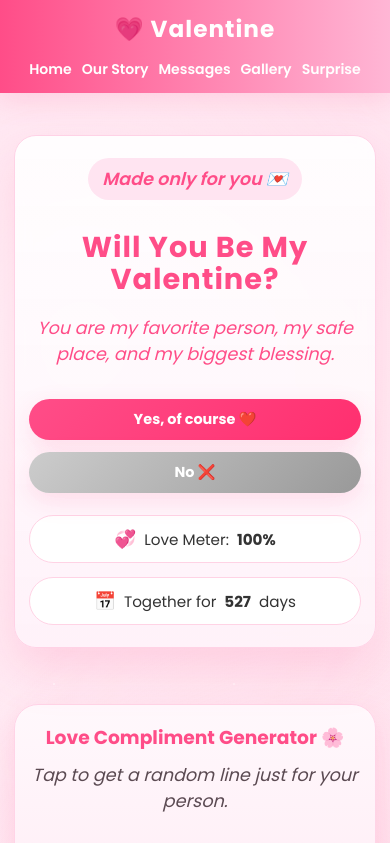
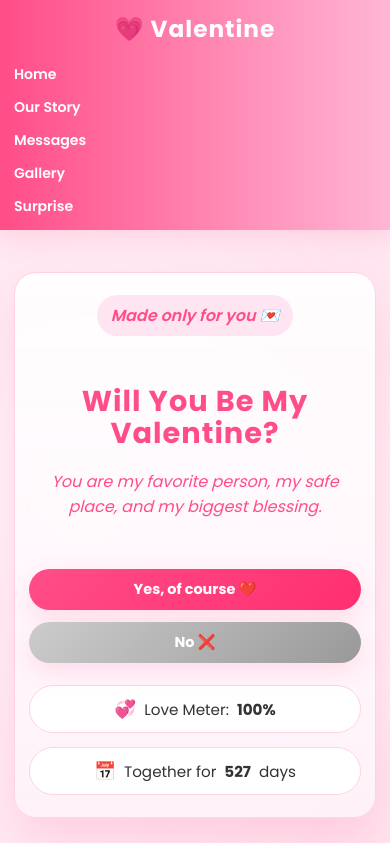
Before and after one commit to RehanAslam2004/Valentine, a plain HTML site: page index.html in a window 390 px wide. Shown: the top 843 px of the page. Drawn offline with Linux system fonts and the light colour scheme.

Commit message:
Resolve CSS responsive conflicts and clean duplicate media rules

```diff
--- a/css/style.css
+++ b/css/style.css
@@ -1286,48 +1286,6 @@
 }
 
 
-@media (max-width: 900px) {
-  .hero h1 {
-    font-size: 2.7rem;
-  }
-
-  .cute-features {
-    grid-template-columns: 1fr;
-  }
-}
-
-@media (max-width: 600px) {
-  nav {
-    padding: 14px 18px;
-    gap: 10px;
-  }
-
-  nav ul {
-    gap: 16px;
-  }
-
-  .hero {
-    padding: 50px 14px;
-  }
-
-  .hero-card {
-    padding: 26px 16px;
-  }
-
-  .hero h1 {
-    font-size: 2.1rem;
-  }
-
-  .hero p {
-    font-size: 1.1rem;
-    margin-bottom: 32px;
-  }
-
-  .btn-yes, .btn-no {
-    width: 100%;
-  }
-}
-
 /* ============================================
    HOME PAGE REFINEMENT V2
    ============================================ */
@@ -1394,22 +1352,6 @@
 @media (max-width: 900px) {
   .floating-badge { display: none; }
   .cute-features-v2 { grid-template-columns: 1fr; }
-}
-
-@media (max-width: 540px) {
-  nav {
-    flex-direction: column;
-    align-items: flex-start;
-  }
-
-  nav ul {
-    flex-direction: row;
-    gap: 12px;
-  }
-
-  .hero-v2 {
-    padding-top: 46px;
-  }
 }
 
 /* Mobile polish for landing page */
```
